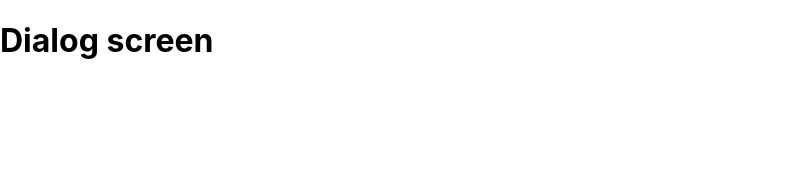
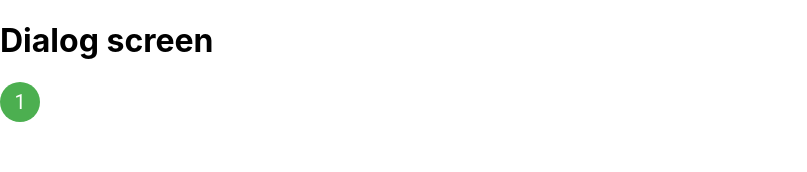
Before and after one commit to abelncm/my-phone, a React (Create React App) app: page / in a window 1280 px wide. Shown: the top 172 px of the page, without its empty margins (0-807 px from the left). Built offline with nearby package versions, Linux system fonts and the light colour scheme.

Commit message:
dial contact

```diff
--- a/src/App.js
+++ b/src/App.js
@@ -14,8 +14,8 @@ export default function App() {
   return (
     <Box sx={{ pb: 7 }}>
 
+      {activeTab==0 && <Dial />}
       {activeTab==1 && <Contact />}
-      {activeTab==0 && <Dial />}
 
       <Paper sx={{ position: 'fixed', bottom: 0, left: 0, right: 0 }} elevation={3}>
         <BottomNavigation
--- a/src/screens/Dial.js
+++ b/src/screens/Dial.js
@@ -1,3 +1,5 @@
+import { Avatar } from "@mui/material";
+import { green } from "@mui/material/colors";
 
 
 export default function Dial() {
@@ -5,5 +7,8 @@ export default function Dial() {
     return <>
 
         <h1>Dialog screen</h1>
+
+        <Avatar sx={{ bgcolor: green[500] }}>1</Avatar>
+
     </>
 }
```
